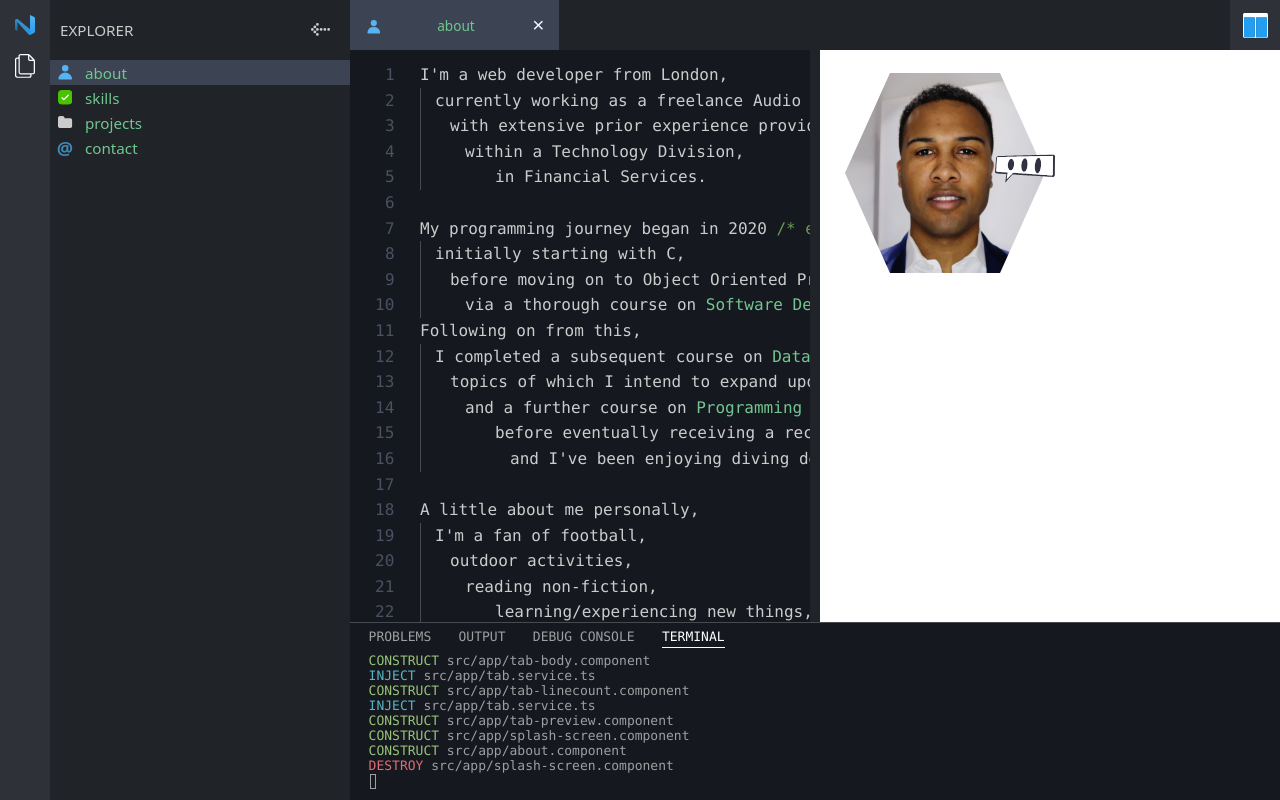
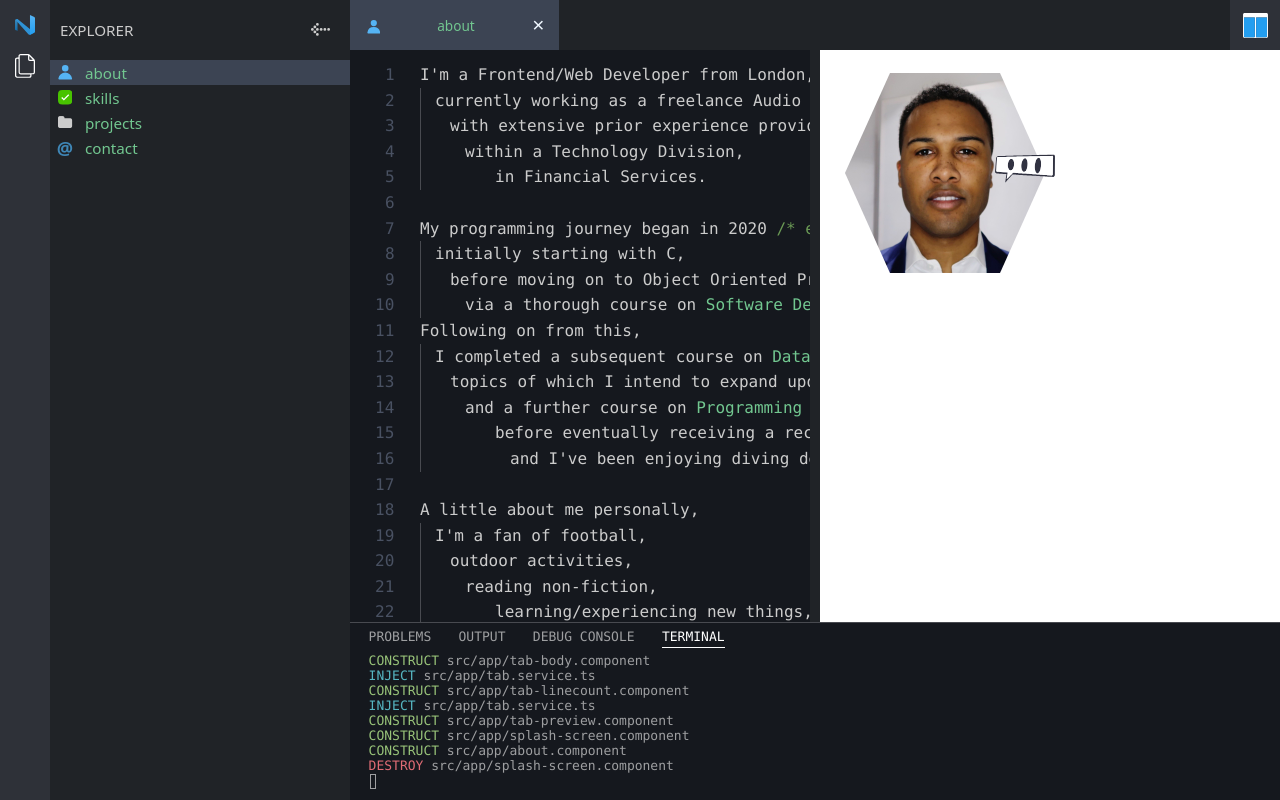
Before and after one commit to nprod21/nelson.github.io, an Angular app: page /about in a window 1280 px wide. Built offline with nearby package versions, Linux system fonts and the light colour scheme.

Commit message:
Update content data

```diff
--- a/src/app/pages.ts
+++ b/src/app/pages.ts
@@ -27,14 +27,14 @@ export const Pages = [
         folderClosed: false,
         name: 'about',
         filepath: 'about',
-        content: `I'm a web developer from London, currently working as a freelance Audio Engineer,
+        content: `I'm a Frontend/Web Developer from London, currently working as a freelance Audio Engineer,
                     with extensive prior experience providing Business Management Support, within a Technology Division, in Financial Services.\\
                     My programming journey began in 2020 /* excluding early experiments modifying the HTML of my MySpace page back in 2008 :) */,
                     initially starting with C, before moving on to Object Oriented Programming with Java, via a thorough course on <a href="https://www.edx.org/course/software-development-fundamentals" target="_blank" title="Opens in new browser tab">Software Development Fundamentals</a>.
                     Following on from this, I completed a subsequent course on <a href="https://www.edx.org/course/data-structures-and-software-design" target="_blank" title="Opens in new browser tab">Data Structures and Software Design</a>, topics of which I intend to expand upon in the future, and a further course on <a href="https://www.edx.org/course/programming-for-the-web-with-javascript" target="_blank" title="Opens in new browser tab">Programming for the Web with JavaScript</a>,
                     before eventually receiving a recommendation to check out Angular's Tour of Heroes tutorial, and I've been enjoying diving deeper with Angular almost everyday since!\\
                     A little about me personally, I'm a fan of football, outdoor activities, reading non-fiction, learning/experiencing new things, socialising and listening to various genres of music.\\
-                    Interested in continued learning and development using Angular, plus the entire frontend ecosystem, especially CSS, and working on exciting projects with positive people!\\
+                    Interested in continued learning and development using Angular, plus the entire frontend ecosystem, especially CSS, and working on challenging projects with positive people!\\
                     `,
         subPages: [],
         iconClass: 'fa fa-user-o',
```
